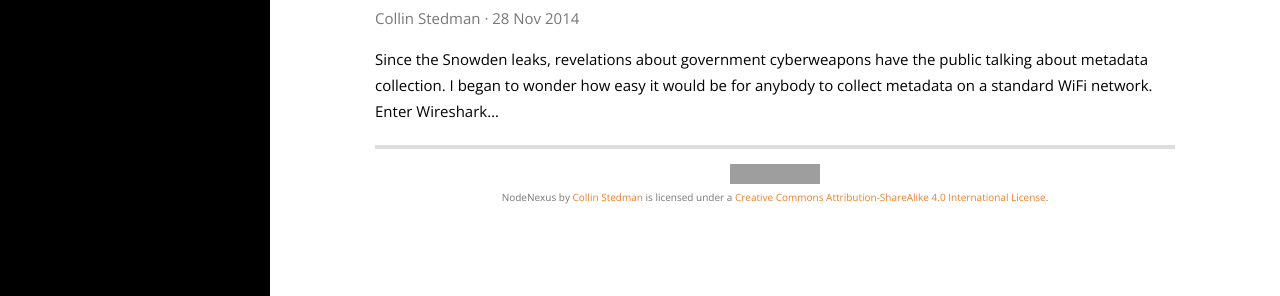
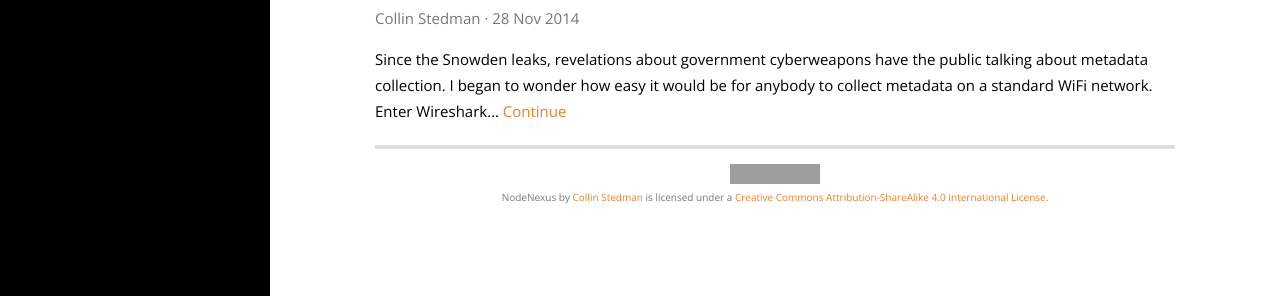
Before and after one commit to kronion/Nodenexus, a Jekyll site: the page built from index.html, in a window 1280 px wide. Shown: the part 226-522 px from the top of the page. Built offline with Jekyll 4.4.1, drawn with Linux system fonts in a browser that asks for light colours; some web fonts are replaced; the list of posts is cut into pages by our own code; grey boxes are pictures that could not be loaded.

Commit message:
Adding continue button to posts with explicit excerpts

```diff
--- a/index.html
+++ b/index.html
@@ -11,7 +11,7 @@
       <div class='post'>
         {% if post.excerpt != '' %}
           {% capture link %} <a href='{{ post.url }}'>Continue</a></p>{% endcapture %}
-          {{ post.excerpt | replace_first:'</p>',link | markdownify }}
+          {{ post.excerpt | markdownify | replace_first:'</p>',link }}
         {% else %}
           {{ post.content }}
         {% endif %}
```
